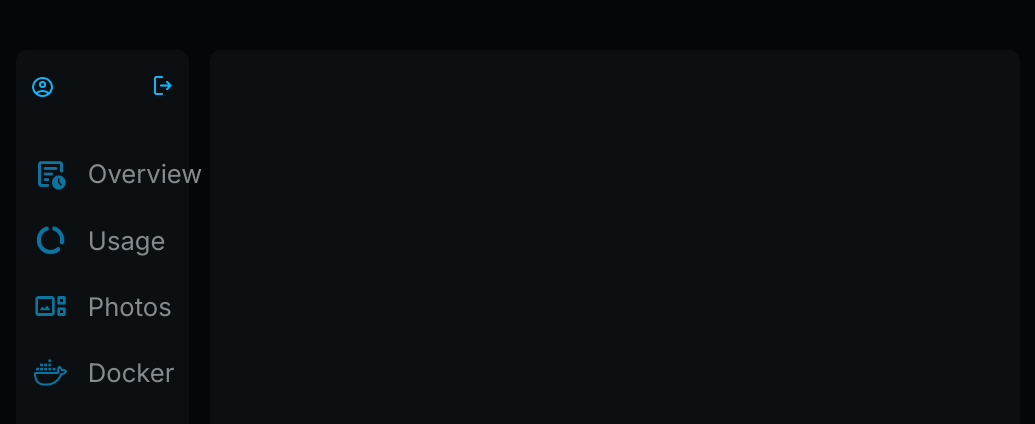
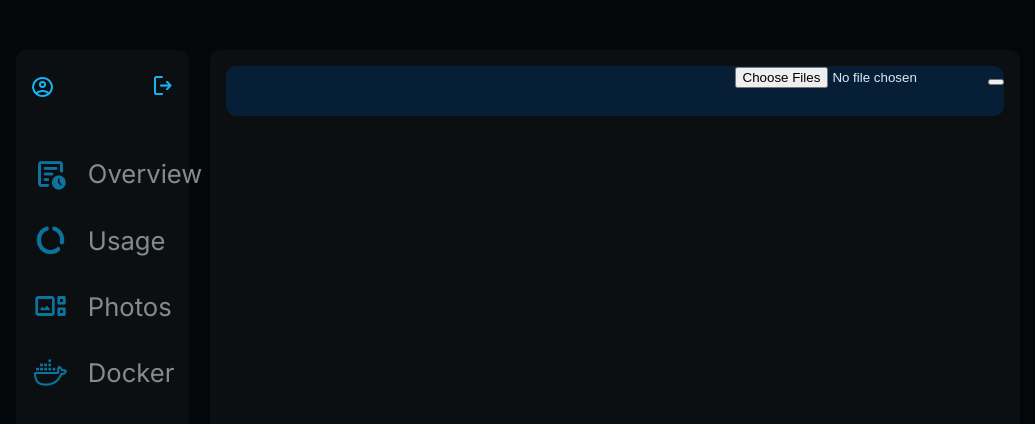
Before and after one commit to Teeco123/server-manager, a Next.js app: page /dashboard/photos in a window 1280 px wide. Shown: the top 424 px of the page, without its empty margins (122-1157 px from the left). Built offline with nearby package versions, Linux system fonts and the light colour scheme; no server answers; the database is empty.

Commit message:
working file upload to storage bucket

```diff
--- /dev/null
+++ b/app/dashboard/photos/actions.ts
@@ -0,0 +1,29 @@
+"use server";
+import { createClient } from "@/app/utils/supabase/server";
+import { cookies } from "next/headers";
+
+export async function UploadFile(formData: FormData) {
+	const supabase = createClient();
+
+	//Get user name
+	const sessionId = cookies().get("session_id")?.value;
+
+	const { data: user, error } = await supabase.from("users").select().eq("session_id", sessionId);
+
+	let username;
+
+	const userSnap = user?.forEach((user) => {
+		username = user.name;
+	});
+
+	//Upload file
+	const files = formData.getAll("files") as File[];
+
+	for (let i = 0; i < files.length; i++) {
+		const fileToStorage = files[i];
+
+		await supabase.storage
+			.from("photos")
+			.upload(`/${username}/${fileToStorage.name}`, fileToStorage);
+	}
+}
--- a/app/dashboard/photos/page.tsx
+++ b/app/dashboard/photos/page.tsx
@@ -1,5 +1,20 @@
+"use client";
 import "./style.scss";
+import { UploadFile } from "./actions";
 
 export default function Photos() {
-	return <div className='main-panel'></div>;
+	return (
+		<div className='main-panel'>
+			<div className='upload'>
+				<form action={UploadFile}>
+					<input
+						name='files'
+						type='file'
+						multiple
+					/>
+					<button type='submit'></button>
+				</form>
+			</div>
+		</div>
+	);
 }
--- a/app/dashboard/photos/style.scss
+++ b/app/dashboard/photos/style.scss
@@ -1,8 +1,17 @@
 .main-panel{
     background-color: #0b0f11;
     display: flex;
+    flex-direction: column;
     color: #dcebf1;
     border-radius: 10px;
     width: 1217px;
     margin: 1%;
+    .upload{
+        display: flex;
+        flex-direction: row-reverse;
+        background-color: #071f36;
+        margin: 2%;
+        border-radius: 10px;
+        height: 50px;
+    }
 }
```
